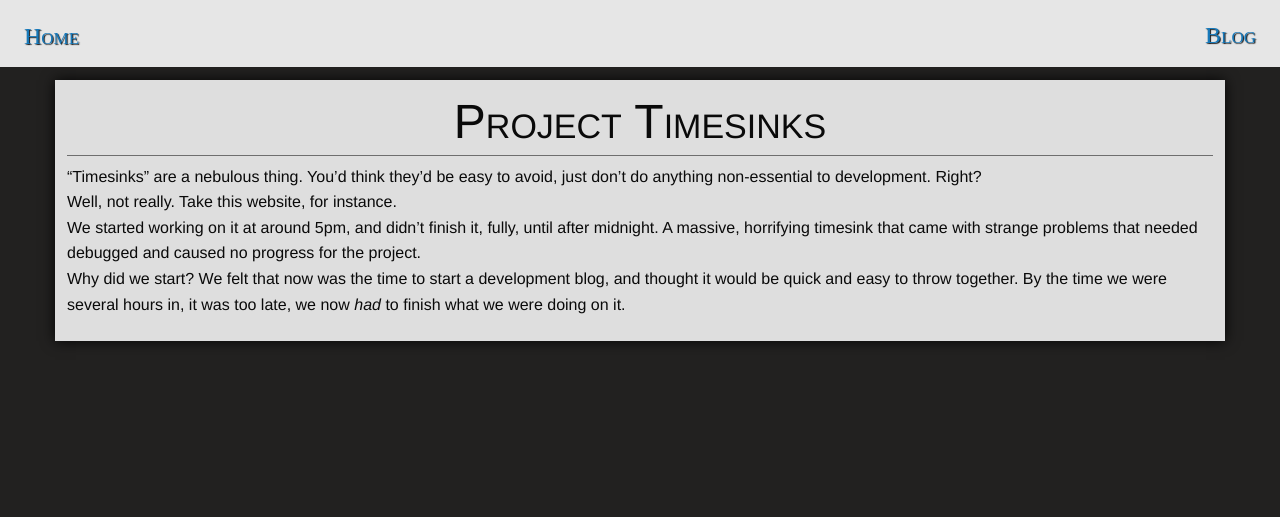
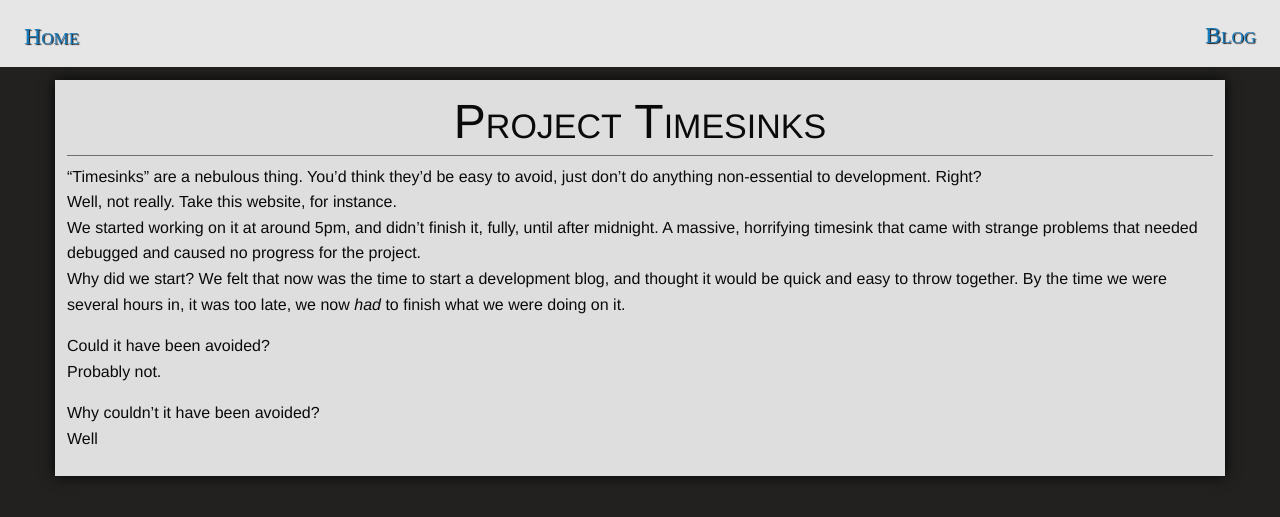
Before and after one commit to ori-sky/polar-space, a Jekyll site: the page built from _posts/2019-08-04-timesinks.md, in a window 1280 px wide. Shown: the top 517 px of the page. Built offline with Jekyll 4.4.1, drawn with Linux system fonts in a browser that asks for light colours; some web fonts are replaced; our own code applies the rules of GitHub Pages for plain Markdown files.

Commit message:
_posts/2019-08-04-timesinks.md updated from https://stackedit.io/

```diff
--- a/_posts/2019-08-04-timesinks.md
+++ b/_posts/2019-08-04-timesinks.md
@@ -8,6 +8,12 @@ description: A discussion on the curse that is "Timesinks" and what they can do
 Well, not really. Take this website, for instance.
 We started working on it at around 5pm, and didn't finish it, fully, until after midnight. A massive, horrifying timesink that came with strange problems that needed debugged and caused no progress for the project.
 Why did we start? We felt that now was the time to start a development blog, and thought it would be quick and easy to throw together. By the time we were several hours in, it was too late, we now *had* to finish what we were doing on it.
+
+Could it have been avoided?
+Probably not.
+
+Why couldn't it have been avoided?
+Well
 <!--stackedit_data:
-eyJoaXN0b3J5IjpbMTgzNTIxODUzN119
+eyJoaXN0b3J5IjpbMTMxMTM4NzM5MV19
 -->
```
Also changed, not shown: other parts of _posts/2019-08-04-timesinks.md (+1 -1 lines).
